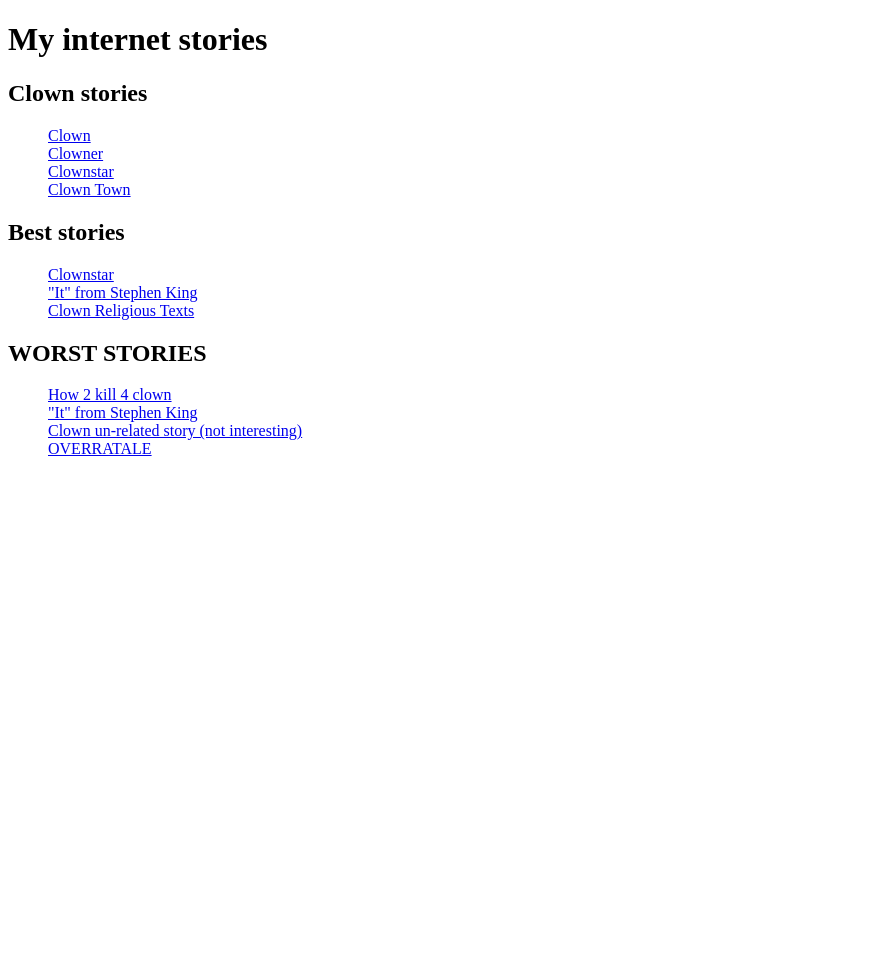
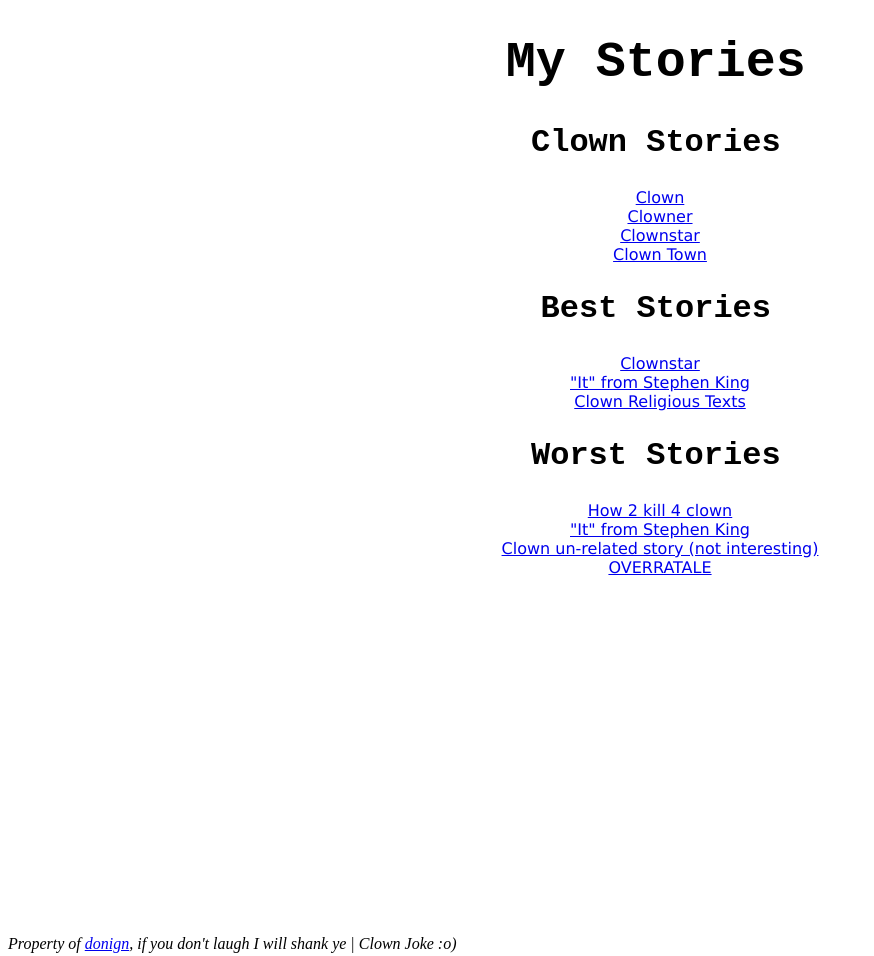
Before and after one commit to donign/donign.github.io, a plain HTML site: page index.html in a window 1280 px wide. Shown: the whole page, without its empty margins (0-874 px from the left). Before the commit the page ends 800 px from the top, so only its background shows below. Drawn offline with Linux system fonts and the light colour scheme.

Commit message:
Cleansing blunders

```diff
--- a/index.html
+++ b/index.html
@@ -1,46 +1,64 @@
 <!DOCTYPE html>
 <html>
-  <head>
+
+<head>
     <meta charset="utf-8" />
     <meta name="viewport" content="width=device-width, initial-scale=1" />
-    <title>Stories Galore</title>
-  </head>
-  <body>
+    <title>Stories</title>
+    <style>
+        h1 {
+            font-family: 'Courier New', Courier, monospace;
+            font-size: 50px;
+            text-align: center;
+            margin-left: 2.5%;
+
+        }
+
+        h2 {
+            font-family: 'Courier New', Courier, monospace;
+            font-size: 32px;
+
+            text-align: center;
+            margin-left: 2.5%;
+
+        }
+
+        ul {
+            font-family: Verdana, Geneva, Tahoma, sans-serif;
+            font-size: 16px;
+            text-align: center;
+        }
+    </style>
+</head>
+
+<body>
     <!--<h1>Testicles, and no shaft!<th1>-->
-    <h1>My internet stories</h1>
-    <h2>Clown stories</h2>
+    <h1>My Stories</h1>
+    <h2>Clown Stories</h2>
     <ul>
-      <il><a href="/stories/clown/1">Clown</a></il
-      ><br />
-      <il><a href="/stories/clowner/1">Clowner</a></il
-      ><br />
-      <il><a href="/stories/clownstar/1">Clownstar</a></il
-      ><br />
-      <il><a href="/stories/clowntown/0">Clown Town</a></il
-      ><br />
+        <il><a href="/stories/clown/1">Clown</a></il><br />
+        <il><a href="/stories/clowner/1">Clowner</a></il><br />
+        <il><a href="/stories/clownstar/1">Clownstar</a></il><br />
+        <il><a href="/stories/clowntown/1">Clown Town</a></il><br />
     </ul>
-    <h2>Best stories</h2>
+    <h2>Best Stories</h2>
     <ul>
-      <il><a href="/stories/clownstar/1">Clownstar</a></il
-      ><br />
-      <il><a href="/stories/amateurwriter/first">"It" from Stephen King</a></il
-      ><br />
-      <il><a href="/stories/holy/comence">Clown Religious Texts</a></il
-      ><br />
+        <il><a href="/stories/clownstar/1">Clownstar</a></il><br />
+        <il><a href="/stories/amateurwriter/first">"It" from Stephen King</a></il><br />
+        <il><a href="/stories/holy/comence">Clown Religious Texts</a></il><br />
     </ul>
-    <h2><b>WORST STORIES</b></h2>
+    <h2><b>Worst Stories</b></h2>
     <ul>
-      <il><a href="/stories/impossible/NO">How 2 kill 4 clown</a></il
-      ><br />
-      <il><a href="/stories/amateurwriter/first">"It" from Stephen King</a></il
-      ><br />
-      <il
-        ><a href="/stories/boring/0-0"
-          >Clown un-related story (not interesting)</a
-        ></il
-      ><br />
-      <il><a href="/stories/fuckyou/1">OVERRATALE</a></il
-      ><br />
+        <il><a href="/stories/impossible/NO">How 2 kill 4 clown</a></il><br />
+        <il><a href="/stories/amateurwriter/first">"It" from Stephen King</a></il><br />
+        <il><a href="/stories/boring/0">Clown un-related story (not interesting)</a></il><br />
+        <il><a href="/stories/fuckyou/1">OVERRATALE</a></il><br />
     </ul>
-  </body>
+    <br> <br> <br> <br> <br> <br> <br> <br> <br> <br> <br> <br> <br> <br> <br> <br> <br> <br> <br>
+    <em>Property of <a href="https://github.com/donign">donign</a>, if you don't laugh I will shank ye | Clown Joke
+        :o)</em>
+        <br>
+        <em></em>
+</body>
+
 </html>
```
